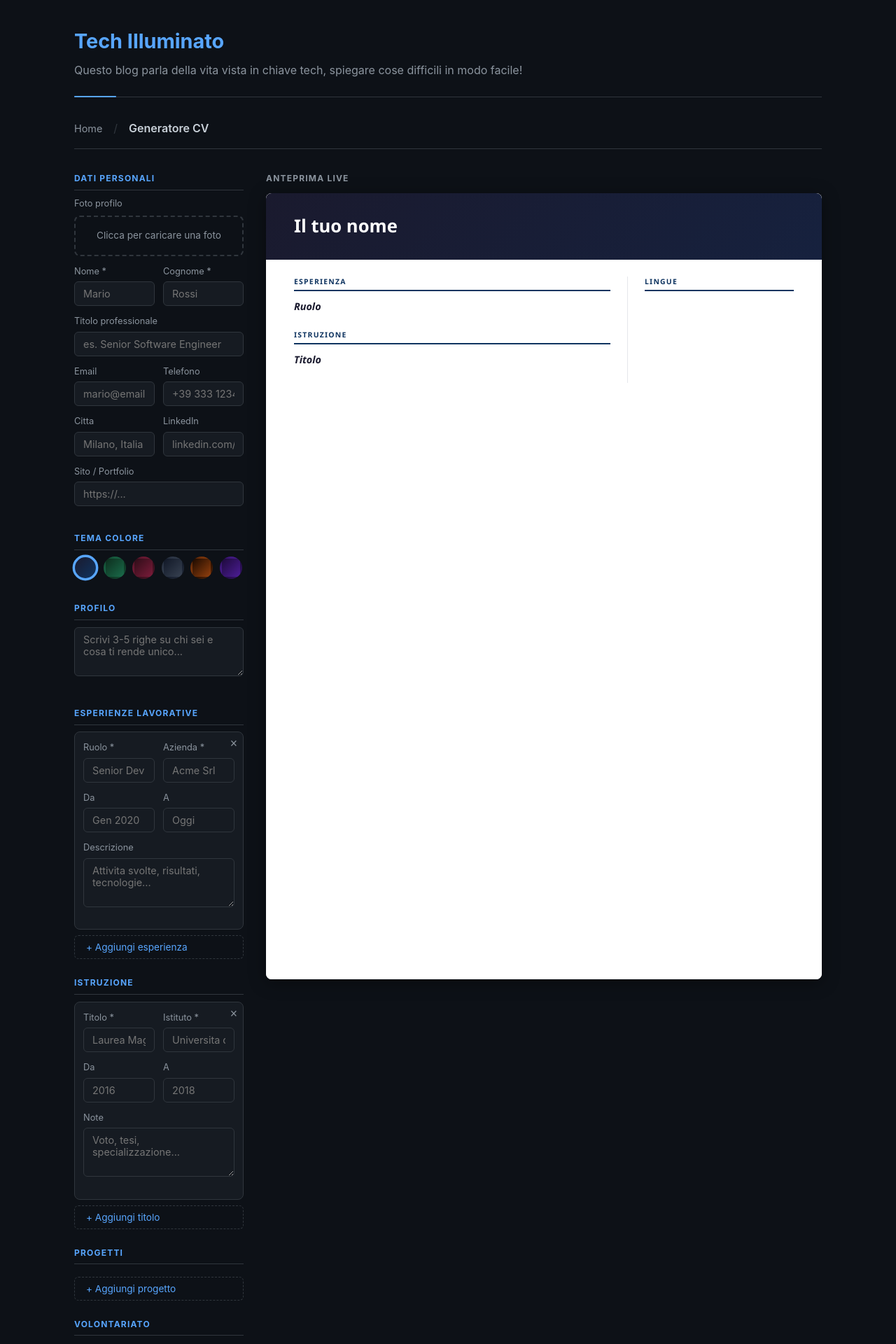
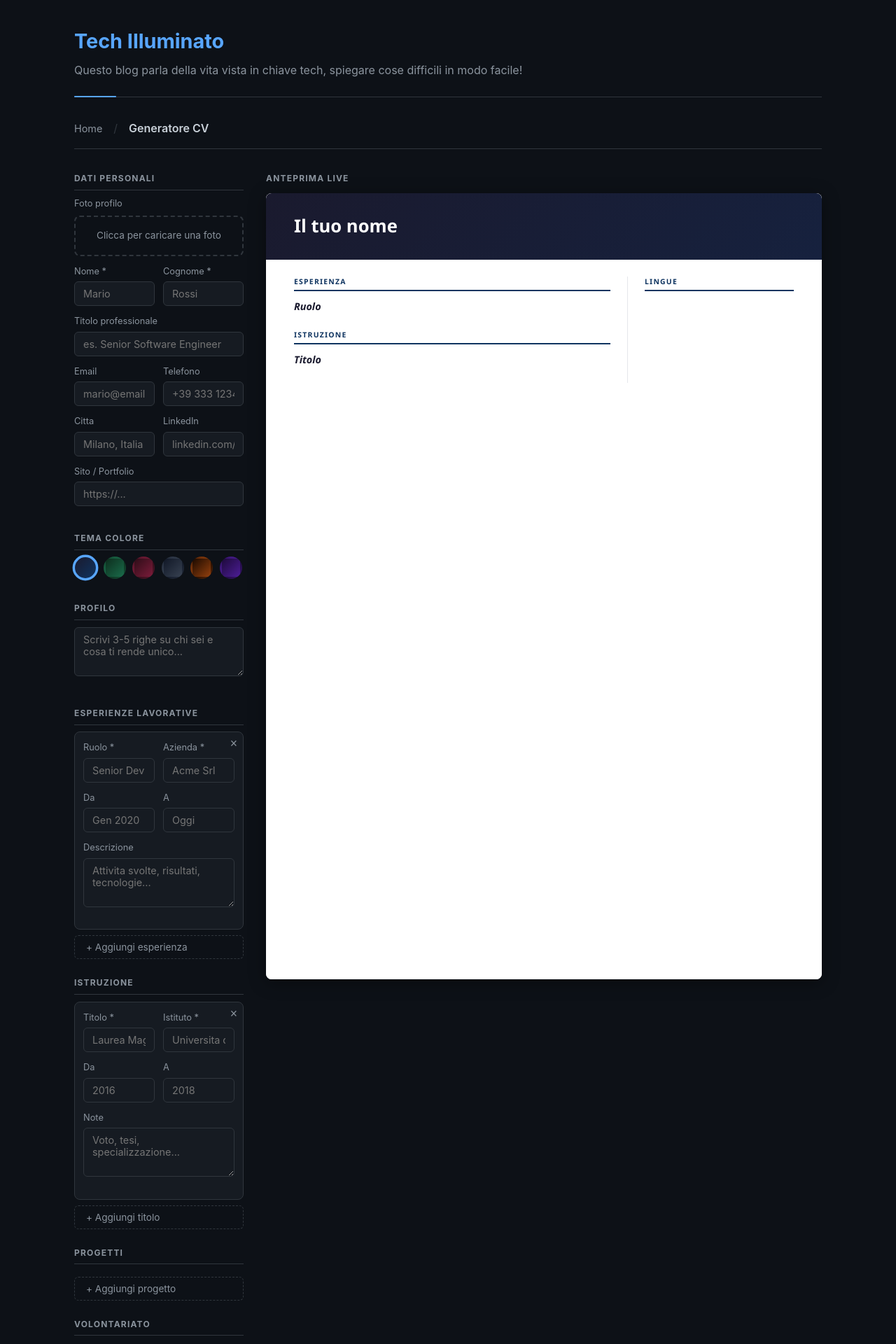
Before and after one commit to DemPago/DemPago.github.io, a Jekyll site: the page built from app/curriculum.html, in a window 1280 px wide. Shown: the top 1920 px of the page at 70% size. Built offline with Jekyll 4.4.1, drawn with Linux system fonts in a browser that asks for light colours; comment, search, counter and statistics services are not loaded.

Commit message:
Soften section titles and add buttons from blue to muted gray

```diff
--- a/app/curriculum.html
+++ b/app/curriculum.html
@@ -31,7 +31,7 @@ permalink: /app/curriculum/
   font-weight: 700;
   letter-spacing: 0.1em;
   text-transform: uppercase;
-  color: var(--accent);
+  color: var(--text-muted);
   margin: 1.5rem 0 0.6rem;
   padding-bottom: 0.4rem;
   border-bottom: 1px solid var(--border);
@@ -123,12 +123,12 @@ permalink: /app/curriculum/
 .add-entry-btn {
   display: inline-flex; align-items: center; gap: 0.4rem;
   background: none; border: 1px dashed var(--border);
-  color: var(--accent); border-radius: 6px;
+  color: var(--text-muted); border-radius: 6px;
   padding: 0.5rem 1rem; font-size: 0.85rem; font-family: inherit;
-  cursor: pointer; transition: border-color 0.2s, background 0.2s;
+  cursor: pointer; transition: border-color 0.2s, background 0.2s, color 0.2s;
   margin-top: 0.5rem;
 }
-.add-entry-btn:hover { border-color: var(--accent); background: rgba(88,166,255,0.06); }
+.add-entry-btn:hover { border-color: var(--accent); background: rgba(88,166,255,0.06); color: var(--text); }
 
 /* Skills / Languages */
 .tags-input-wrap { display: flex; flex-wrap: wrap; gap: 0.4rem; align-items: center; }
```
